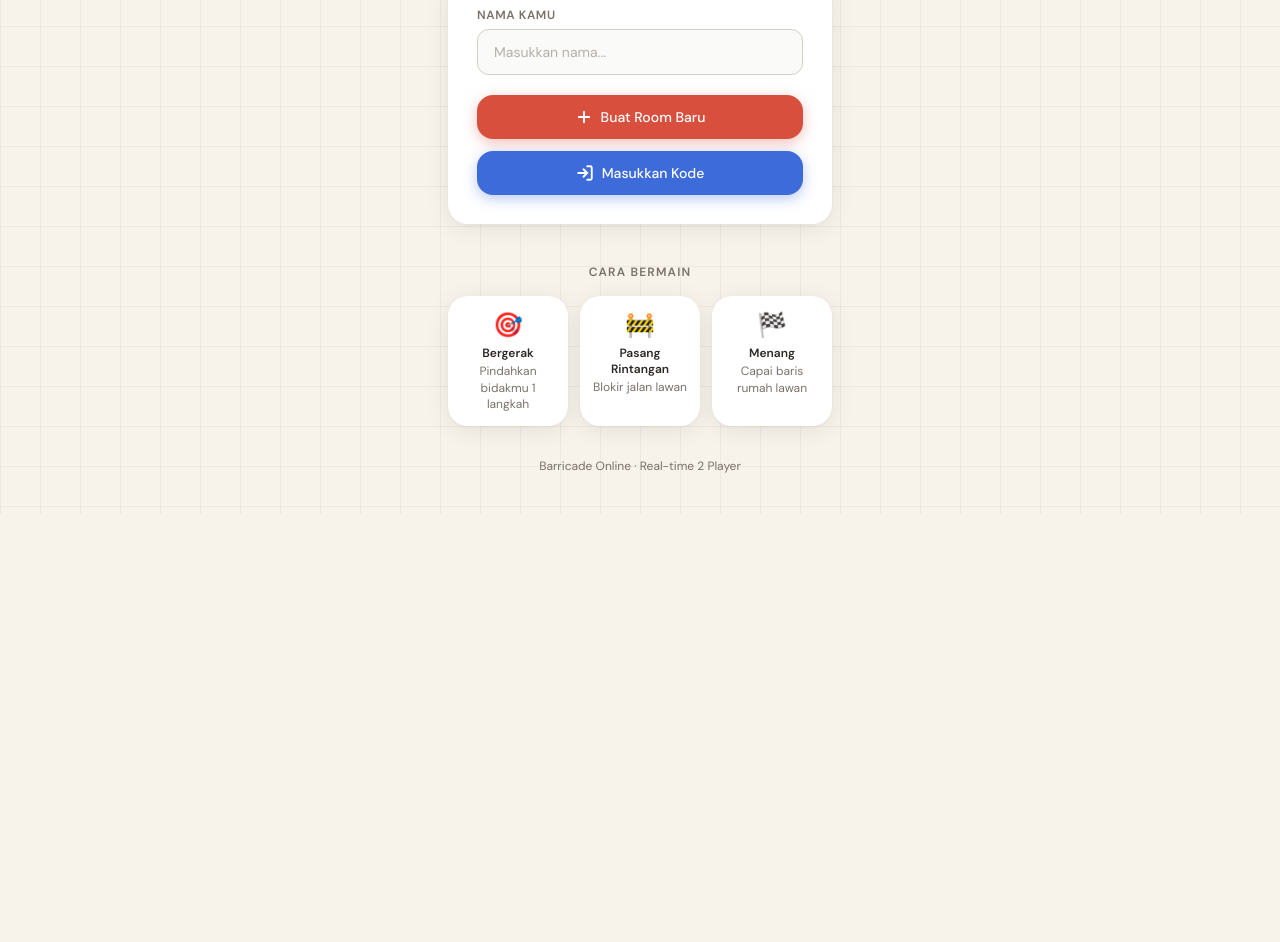
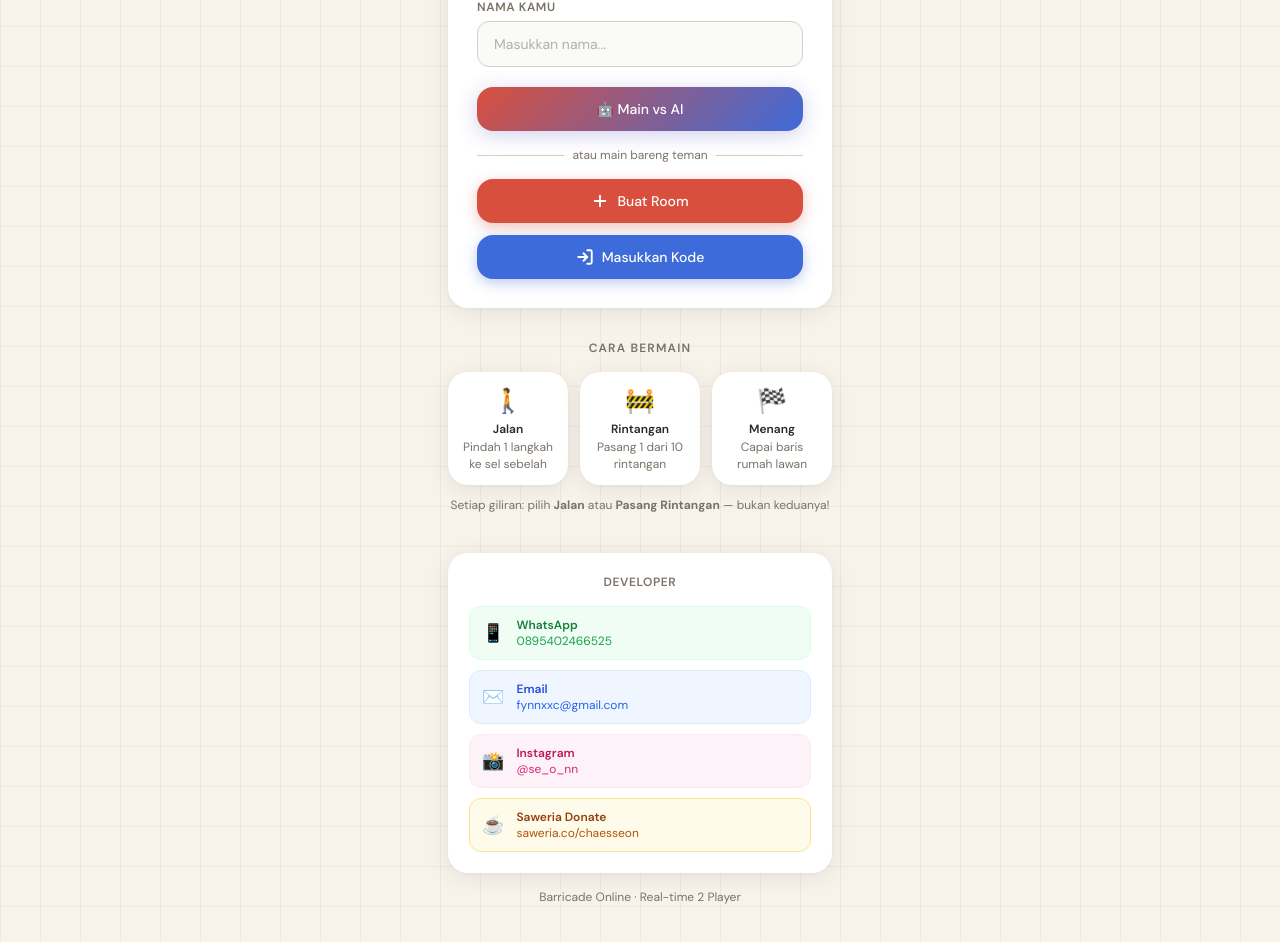
Before and after one commit to Seoukki/Baricade-Game, a Next.js app: page / in a window 1280 px wide. Shown: the part 334-1276 px from the top of the page. Before the commit the page ends 848 px from the top, so only its background shows below. Built offline with nearby package versions, Linux system fonts and the light colour scheme.

Commit message:
Add files via upload

```diff
--- a/pages/index.js
+++ b/pages/index.js
@@ -7,158 +7,129 @@ import { generateCode, generateSessionId } from "../lib/gameLogic";
 function getOrCreateSession() {
   if (typeof window === "undefined") return "";
   let id = localStorage.getItem("barricade_session");
-  if (!id) {
-    id = generateSessionId();
-    localStorage.setItem("barricade_session", id);
-  }
+  if (!id) { id = generateSessionId(); localStorage.setItem("barricade_session", id); }
   return id;
 }
 
 export default function Home() {
   const router = useRouter();
-  const [mode, setMode]       = useState(null); // null | "create" | "join"
-  const [name, setName]       = useState("");
-  const [code, setCode]       = useState("");
+  const [mode,    setMode]    = useState(null); // null | "create" | "join"
+  const [name,    setName]    = useState("");
+  const [code,    setCode]    = useState("");
   const [loading, setLoading] = useState(false);
-  const [error, setError]     = useState("");
+  const [error,   setError]   = useState("");
 
   useEffect(() => {
-    // Pre-fill name if previously stored
     const saved = localStorage.getItem("barricade_name");
     if (saved) setName(saved);
   }, []);
 
-  // ── Create a new room ────────────────────────────────────────────
+  // ── Create room ───────────────────────────────────────────────────
   async function handleCreate() {
     if (!name.trim()) { setError("Masukkan nama kamu dulu!"); return; }
-    setLoading(true);
-    setError("");
-
+    setLoading(true); setError("");
     try {
       const sessionId = getOrCreateSession();
       const roomCode  = generateCode();
-
       const { data: room, error: re } = await supabase
-        .from("rooms")
-        .insert({ code: roomCode, host_session_id: sessionId, status: "waiting" })
-        .select()
-        .single();
+        .from("rooms").insert({ code: roomCode, host_session_id: sessionId, status: "waiting" })
+        .select().single();
       if (re) throw re;
-
-      const { error: pe } = await supabase
-        .from("players")
-        .insert({ room_id: room.id, session_id: sessionId, player_name: name.trim(), team: "red" });
-      if (pe) throw pe;
-
+      await supabase.from("players").insert({ room_id: room.id, session_id: sessionId, player_name: name.trim(), team: "red" });
       localStorage.setItem("barricade_name", name.trim());
       router.push(`/lobby/${roomCode}`);
     } catch (err) {
-      console.error(err);
-      setError("Gagal membuat room. Coba lagi.");
-    } finally {
-      setLoading(false);
-    }
+      console.error(err); setError("Gagal membuat room. Coba lagi.");
+    } finally { setLoading(false); }
   }
 
-  // ── Join an existing room ────────────────────────────────────────
+  // ── Join room ─────────────────────────────────────────────────────
   async function handleJoin() {
     if (!name.trim()) { setError("Masukkan nama kamu dulu!"); return; }
     if (!code.trim()) { setError("Masukkan kode room!"); return; }
-    setLoading(true);
-    setError("");
-
+    setLoading(true); setError("");
     try {
       const sessionId = getOrCreateSession();
       const upper     = code.toUpperCase().trim();
-
       const { data: room, error: re } = await supabase
-        .from("rooms")
-        .select("*, players(*)")
-        .eq("code", upper)
-        .single();
-
-      if (re || !room) { setError("Room tidak ditemukan!"); return; }
+        .from("rooms").select("*, players(*)").eq("code", upper).single();
+      if (re || !room)              { setError("Room tidak ditemukan!"); return; }
       if (room.status === "playing") { setError("Game sudah berjalan!"); return; }
-      if (room.status === "finished") { setError("Room sudah selesai."); return; }
-
-      const existing = room.players.find((p) => p.session_id === sessionId);
+      if (room.status === "finished"){ setError("Room sudah selesai."); return; }
+      const existing = room.players.find(p => p.session_id === sessionId);
       if (!existing) {
         if (room.players.length >= 2) { setError("Room sudah penuh!"); return; }
-
-        const { error: pe } = await supabase
-          .from("players")
-          .insert({ room_id: room.id, session_id: sessionId, player_name: name.trim(), team: "blue" });
-        if (pe) throw pe;
+        await supabase.from("players").insert({ room_id: room.id, session_id: sessionId, player_name: name.trim(), team: "blue" });
       }
-
       localStorage.setItem("barricade_name", name.trim());
       router.push(`/lobby/${upper}`);
     } catch (err) {
-      console.error(err);
-      setError("Gagal bergabung. Coba lagi.");
-    } finally {
-      setLoading(false);
-    }
+      console.error(err); setError("Gagal bergabung. Coba lagi.");
+    } finally { setLoading(false); }
   }
 
-  function handleKeyDown(e, fn) {
-    if (e.key === "Enter") fn();
-  }
+  function onKey(e, fn) { if (e.key === "Enter") fn(); }
 
   return (
     <>
-      <Head>
-        <title>Barricade — Board Game Online</title>
-      </Head>
+      <Head><title>Barricade — Board Game Online</title></Head>
 
       <div className="min-h-screen grid-bg flex flex-col items-center justify-center px-4 py-10">
 
-        {/* ── Hero ── */}
-        <div className="text-center mb-10 animate-fade-up">
+        {/* Hero */}
+        <div className="text-center mb-8 animate-fade-up">
           <div className="inline-flex items-center gap-2 mb-4 px-4 py-1.5 rounded-full bg-white/70 border border-white/80 text-xs font-medium text-[var(--muted)] shadow-sm">
             <span className="w-2 h-2 rounded-full bg-emerald-400 animate-pulse inline-block" />
-            2 Pemain · Real-time
+            2 Pemain · Real-time · vs AI
           </div>
-
-          <h1 className="font-display text-7xl md:text-8xl font-black tracking-tight text-[var(--text)] leading-none mb-3">
-            Bari<span className="text-[var(--red)]">ca</span><span className="text-[var(--blue)]">de</span>
+          <h1 className="font-display text-7xl md:text-8xl font-black tracking-tight leading-none mb-3">
+            Bari<span style={{color:"var(--red)"}}>ca</span><span style={{color:"var(--blue)"}}>de</span>
           </h1>
-          <p className="text-[var(--muted)] text-base font-body max-w-xs mx-auto leading-relaxed">
-            Tantang teman kamu. Pasang rintangan. Jadilah yang pertama mencapai garis lawan.
+          <p className="text-[var(--muted)] text-base max-w-xs mx-auto leading-relaxed">
+            Tantang teman atau lawan AI. Pasang rintangan, halangi lawan, dan jadilah yang pertama mencapai baris lawan.
           </p>
         </div>
 
-        {/* ── Main card ── */}
+        {/* Main card */}
         <div className="card w-full max-w-sm p-7 animate-fade-up-delay">
 
-          {/* Name input (always visible) */}
+          {/* Name */}
           <div className="mb-5">
-            <label className="block text-xs font-semibold text-[var(--muted)] mb-1.5 uppercase tracking-wider">
-              Nama Kamu
-            </label>
+            <label className="block text-xs font-semibold text-[var(--muted)] mb-1.5 uppercase tracking-wider">Nama Kamu</label>
             <input
               className={`input ${error && !name.trim() ? "error" : ""}`}
               placeholder="Masukkan nama..."
               value={name}
-              onChange={(e) => { setName(e.target.value); setError(""); }}
-              onKeyDown={(e) => mode === "create" && handleKeyDown(e, handleCreate)}
+              onChange={e => { setName(e.target.value); setError(""); }}
+              onKeyDown={e => mode === "create" ? onKey(e, handleCreate) : mode === "join" ? onKey(e, handleJoin) : null}
               maxLength={30}
             />
           </div>
 
-          {/* Mode: null → choose */}
+          {/* Mode: null */}
           {mode === null && (
             <div className="flex flex-col gap-3">
+              {/* vs AI — primary highlight */}
+              <button
+                className="btn w-full text-base py-3.5 font-semibold"
+                style={{ background: "linear-gradient(135deg,var(--red),var(--blue))", color: "white", boxShadow: "0 4px 20px rgba(100,100,200,0.3)" }}
+                onClick={() => { if (!name.trim()) { setError("Masukkan nama kamu dulu!"); return; } localStorage.setItem("barricade_name", name.trim()); router.push("/game/ai"); }}
+              >
+                🤖 Main vs AI
+              </button>
+
+              <div className="flex items-center gap-2 my-1">
+                <div className="flex-1 h-px bg-[var(--border)]" />
+                <span className="text-xs text-[var(--muted)]">atau main bareng teman</span>
+                <div className="flex-1 h-px bg-[var(--border)]" />
+              </div>
+
               <button className="btn btn-red text-base py-3.5" onClick={() => { setMode("create"); setError(""); }}>
-                <svg width="18" height="18" viewBox="0 0 24 24" fill="none" stroke="currentColor" strokeWidth="2.5" strokeLinecap="round">
-                  <path d="M12 5v14M5 12h14" />
-                </svg>
-                Buat Room Baru
+                <svg width={18} height={18} viewBox="0 0 24 24" fill="none" stroke="currentColor" strokeWidth={2.5} strokeLinecap="round"><path d="M12 5v14M5 12h14" /></svg>
+                Buat Room
               </button>
               <button className="btn btn-blue text-base py-3.5" onClick={() => { setMode("join"); setError(""); }}>
-                <svg width="18" height="18" viewBox="0 0 24 24" fill="none" stroke="currentColor" strokeWidth="2.5" strokeLinecap="round">
-                  <path d="M15 3h4a2 2 0 0 1 2 2v14a2 2 0 0 1-2 2h-4M10 17l5-5-5-5M3 12h12" />
-                </svg>
+                <svg width={18} height={18} viewBox="0 0 24 24" fill="none" stroke="currentColor" strokeWidth={2.5} strokeLinecap="round"><path d="M15 3h4a2 2 0 0 1 2 2v14a2 2 0 0 1-2 2h-4M10 17l5-5-5-5M3 12h12" /></svg>
                 Masukkan Kode
               </button>
             </div>
@@ -168,35 +139,13 @@ export default function Home() {
           {mode === "create" && (
             <div className="animate-fade-in">
               <div className="flex items-center gap-1.5 mb-4 text-sm text-[var(--muted)]">
-                <svg width="14" height="14" viewBox="0 0 24 24" fill="none" stroke="currentColor" strokeWidth="2" strokeLinecap="round">
-                  <circle cx="12" cy="12" r="10" />
-                  <path d="M12 8v4l2 2" />
-                </svg>
+                <span className="w-3 h-3 rounded-full bg-[var(--red)] inline-block" />
                 Kamu akan menjadi Tim Merah (tuan rumah)
               </div>
-
-              <button
-                className="btn btn-red w-full text-base py-3.5"
-                onClick={handleCreate}
-                disabled={loading}
-              >
-                {loading ? <span className="spinner" /> : (
-                  <>
-                    <svg width="18" height="18" viewBox="0 0 24 24" fill="none" stroke="currentColor" strokeWidth="2.5" strokeLinecap="round">
-                      <path d="M12 5v14M5 12h14" />
-                    </svg>
-                    Buat Room
-                  </>
-                )}
+              <button className="btn btn-red w-full text-base py-3.5" onClick={handleCreate} disabled={loading}>
+                {loading ? <span className="spinner" /> : <><svg width={18} height={18} viewBox="0 0 24 24" fill="none" stroke="currentColor" strokeWidth={2.5} strokeLinecap="round"><path d="M12 5v14M5 12h14" /></svg>Buat Room</>}
               </button>
-
-              <button
-                className="btn btn-ghost w-full mt-2 text-sm"
-                onClick={() => { setMode(null); setError(""); }}
-                disabled={loading}
-              >
-                Kembali
-              </button>
+              <button className="btn btn-ghost w-full mt-2 text-sm" onClick={() => { setMode(null); setError(""); }} disabled={loading}>Kembali</button>
             </div>
           )}
 
@@ -204,71 +153,41 @@ export default function Home() {
           {mode === "join" && (
             <div className="animate-fade-in">
               <div className="mb-4">
-                <label className="block text-xs font-semibold text-[var(--muted)] mb-1.5 uppercase tracking-wider">
-                  Kode Room
-                </label>
+                <label className="block text-xs font-semibold text-[var(--muted)] mb-1.5 uppercase tracking-wider">Kode Room</label>
                 <input
                   className={`input text-center text-lg font-bold tracking-widest uppercase ${error && !code.trim() ? "error" : ""}`}
                   placeholder="XXXXXX"
                   value={code}
-                  onChange={(e) => { setCode(e.target.value.toUpperCase()); setError(""); }}
-                  onKeyDown={(e) => handleKeyDown(e, handleJoin)}
+                  onChange={e => { setCode(e.target.value.toUpperCase()); setError(""); }}
+                  onKeyDown={e => onKey(e, handleJoin)}
                   maxLength={8}
                 />
               </div>
-
               <div className="flex items-center gap-1.5 mb-4 text-sm text-[var(--muted)]">
-                <svg width="14" height="14" viewBox="0 0 24 24" fill="none" stroke="currentColor" strokeWidth="2" strokeLinecap="round">
-                  <circle cx="12" cy="12" r="10" />
-                  <path d="M12 8v4l2 2" />
-                </svg>
+                <span className="w-3 h-3 rounded-full bg-[var(--blue)] inline-block" />
                 Kamu akan menjadi Tim Biru
               </div>
-
-              <button
-                className="btn btn-blue w-full text-base py-3.5"
-                onClick={handleJoin}
-                disabled={loading}
-              >
-                {loading ? <span className="spinner" /> : (
-                  <>
-                    <svg width="18" height="18" viewBox="0 0 24 24" fill="none" stroke="currentColor" strokeWidth="2.5" strokeLinecap="round">
-                      <path d="M15 3h4a2 2 0 0 1 2 2v14a2 2 0 0 1-2 2h-4M10 17l5-5-5-5M3 12h12" />
-                    </svg>
-                    Bergabung
-                  </>
-                )}
+              <button className="btn btn-blue w-full text-base py-3.5" onClick={handleJoin} disabled={loading}>
+                {loading ? <span className="spinner" /> : <><svg width={18} height={18} viewBox="0 0 24 24" fill="none" stroke="currentColor" strokeWidth={2.5} strokeLinecap="round"><path d="M15 3h4a2 2 0 0 1 2 2v14a2 2 0 0 1-2 2h-4M10 17l5-5-5-5M3 12h12" /></svg>Bergabung</>}
               </button>
-
-              <button
-                className="btn btn-ghost w-full mt-2 text-sm"
-                onClick={() => { setMode(null); setError(""); setCode(""); }}
-                disabled={loading}
-              >
-                Kembali
-              </button>
+              <button className="btn btn-ghost w-full mt-2 text-sm" onClick={() => { setMode(null); setError(""); setCode(""); }} disabled={loading}>Kembali</button>
             </div>
           )}
 
-          {/* Error */}
           {error && (
-            <div className="mt-4 px-4 py-3 rounded-xl bg-red-50 border border-red-100 text-red-600 text-sm text-center animate-fade-in">
-              {error}
-            </div>
+            <div className="mt-4 px-4 py-3 rounded-xl bg-red-50 border border-red-100 text-red-600 text-sm text-center animate-fade-in">{error}</div>
           )}
         </div>
 
-        {/* ── How to play ── */}
-        <div className="mt-10 max-w-sm w-full animate-fade-up-delay">
-          <h3 className="text-center text-xs font-semibold text-[var(--muted)] uppercase tracking-widest mb-4">
-            Cara Bermain
-          </h3>
+        {/* How to play */}
+        <div className="mt-8 max-w-sm w-full animate-fade-up-delay">
+          <h3 className="text-center text-xs font-semibold text-[var(--muted)] uppercase tracking-widest mb-4">Cara Bermain</h3>
           <div className="grid grid-cols-3 gap-3">
             {[
-              { icon: "🎯", title: "Bergerak", desc: "Pindahkan bidakmu 1 langkah" },
-              { icon: "🚧", title: "Pasang Rintangan", desc: "Blokir jalan lawan" },
+              { icon: "🚶", title: "Jalan", desc: "Pindah 1 langkah ke sel sebelah" },
+              { icon: "🚧", title: "Rintangan", desc: "Pasang 1 dari 10 rintangan" },
               { icon: "🏁", title: "Menang", desc: "Capai baris rumah lawan" },
-            ].map((item) => (
+            ].map(item => (
               <div key={item.title} className="card p-3 text-center">
                 <div className="text-2xl mb-1">{item.icon}</div>
                 <div className="font-semibold text-xs text-[var(--text)] mb-0.5">{item.title}</div>
@@ -276,11 +195,54 @@ export default function Home() {
               </div>
             ))}
           </div>
+          <p className="text-center text-xs text-[var(--muted)] mt-3">
+            Setiap giliran: pilih <strong>Jalan</strong> atau <strong>Pasang Rintangan</strong> — bukan keduanya!
+          </p>
         </div>
 
-        <p className="mt-8 text-xs text-[var(--muted)] text-center">
-          Barricade Online · Real-time 2 Player
-        </p>
+        {/* ── Footer contact ── */}
+        <footer className="mt-10 w-full max-w-sm animate-fade-up-delay">
+          <div className="card p-5">
+            <p className="text-xs font-semibold text-[var(--muted)] uppercase tracking-wider text-center mb-4">Developer</p>
+            <div className="flex flex-col gap-2.5">
+              <a href="https://wa.me/62895402466525" target="_blank" rel="noopener noreferrer"
+                className="flex items-center gap-3 px-3 py-2.5 rounded-xl bg-green-50 border border-green-100 hover:bg-green-100 transition-colors">
+                <span className="text-lg">📱</span>
+                <div>
+                  <p className="text-xs font-semibold text-green-700">WhatsApp</p>
+                  <p className="text-xs text-green-600">0895402466525</p>
+                </div>
+              </a>
+              <a href="mailto:fynnxxc@gmail.com"
+                className="flex items-center gap-3 px-3 py-2.5 rounded-xl bg-blue-50 border border-blue-100 hover:bg-blue-100 transition-colors">
+                <span className="text-lg">✉️</span>
+                <div>
+                  <p className="text-xs font-semibold text-blue-700">Email</p>
+                  <p className="text-xs text-blue-600">fynnxxc@gmail.com</p>
+                </div>
+              </a>
+              <a href="https://instagram.com/se_o_nn" target="_blank" rel="noopener noreferrer"
+                className="flex items-center gap-3 px-3 py-2.5 rounded-xl bg-pink-50 border border-pink-100 hover:bg-pink-100 transition-colors">
+                <span className="text-lg">📸</span>
+                <div>
+                  <p className="text-xs font-semibold text-pink-700">Instagram</p>
+                  <p className="text-xs text-pink-600">@se_o_nn</p>
+                </div>
+              </a>
+              <a href="https://saweria.co/chaesseon" target="_blank" rel="noopener noreferrer"
+                className="flex items-center gap-3 px-3 py-2.5 rounded-xl border transition-colors"
+                style={{ background: "#FFFBEB", borderColor: "#FDE68A" }}>
+                <span className="text-lg">☕</span>
+                <div>
+                  <p className="text-xs font-semibold" style={{ color: "#92400E" }}>Saweria Donate</p>
+                  <p className="text-xs" style={{ color: "#B45309" }}>saweria.co/chaesseon</p>
+                </div>
+              </a>
+            </div>
+          </div>
+          <p className="text-center text-xs text-[var(--muted)] mt-4">Barricade Online · Real-time 2 Player</p>
+        </footer>
+
       </div>
     </>
   );
```
